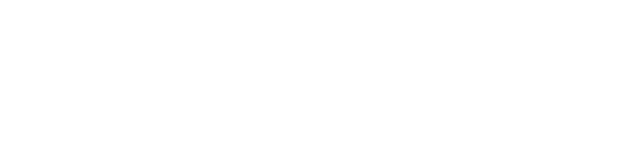
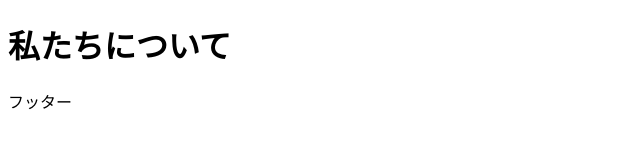
Before and after one commit to ayumi980/first-git, a plain HTML site: page index.html in a window 1280 px wide. Shown: the whole page, without its empty margins (0-640 px from the left). Drawn offline with Linux system fonts and the light colour scheme.

Commit message:
フッター作成

```diff
--- a/index.html
+++ b/index.html
@@ -7,6 +7,10 @@
 </head>
 <body>
     <form action=""></form>
-    <h1></h1>
+    <h1>私たちについて</h1>
+
+    <footer>
+        フッター
+    </footer>
 </body>
 </html>
```
